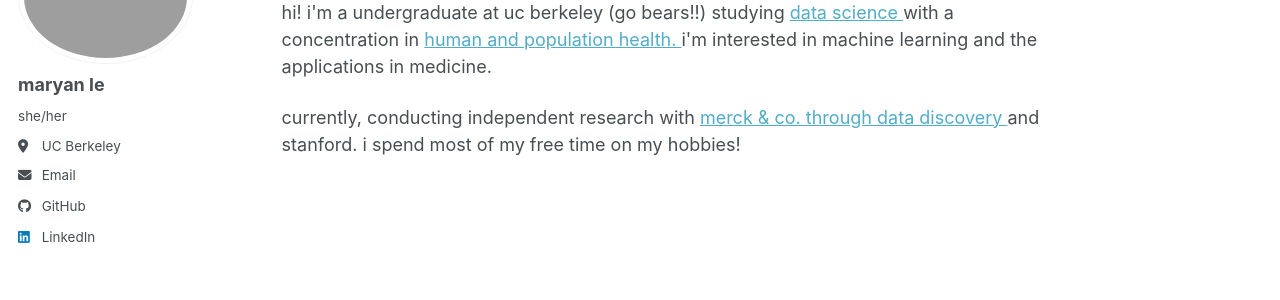
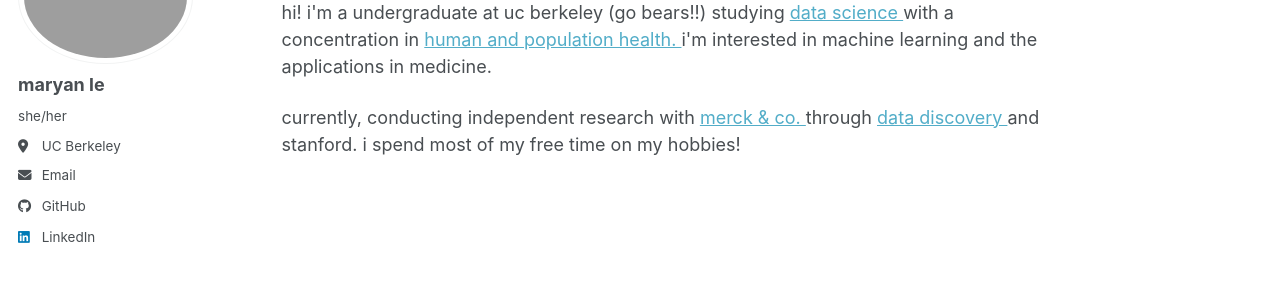
Before and after one commit to lemaryan/lemaryan.github.io, a Jekyll site: the page built from _pages/about.html, in a window 1280 px wide. Shown: the part 171-471 px from the top of the page. Built offline with Jekyll 4.4.1, drawn with Linux system fonts in a browser that asks for light colours; a style sheet for code colours, icons or effects is not loaded; part of the change alters nothing that is shown.

```diff
--- a/_pages/about.html
+++ b/_pages/about.html
@@ -24,8 +24,9 @@ currently, conducting independent research with
 <a href="https://www.merck.com/" target="_blank" rel="noopener noreferrer">
   merck & co.
 </a>
+through
 <a href="https://cdss.berkeley.edu/discovery" target="_blank" rel="noopener noreferrer">
-  through data discovery
+  data discovery
 </a>
 and stanford.
 i spend most of my free time on my hobbies!
```
